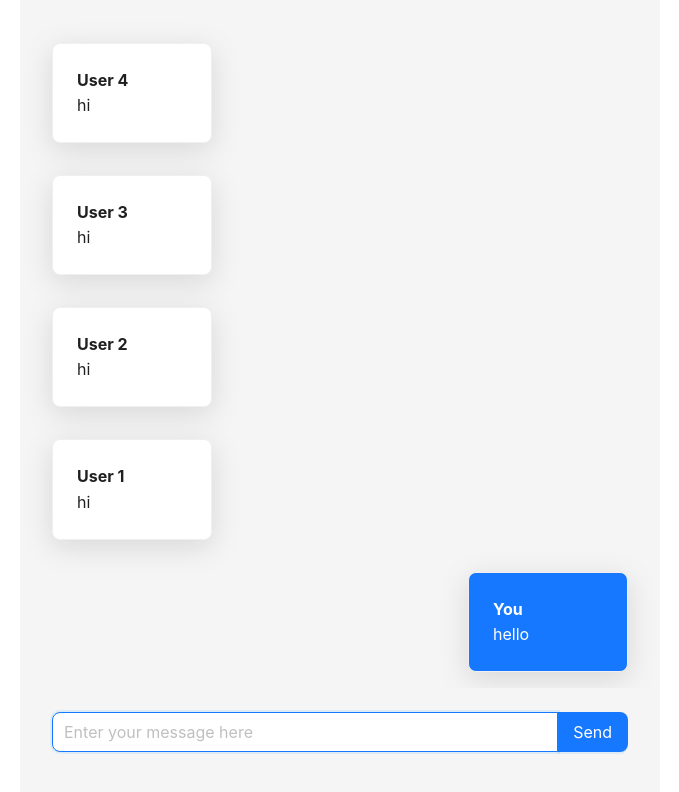
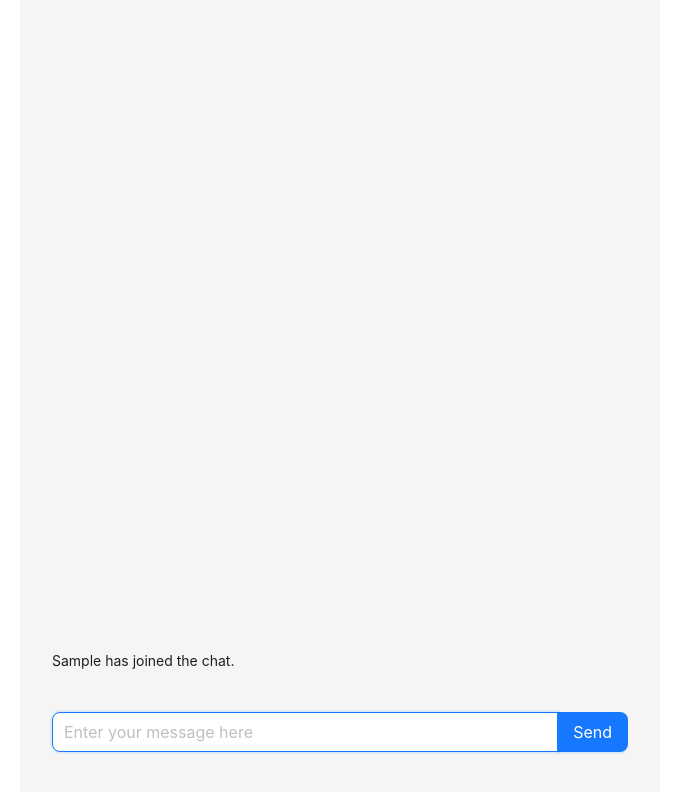
Before and after one commit to johniel-cenabre/message-ui-react, a React (Create React App) app: page / in a window 1280 px wide. Both pictures are taken after typing "Sample" into the empty fields and a click on the button "Submit". Shown: the top 792 px of the page, without its empty margins (300-979 px from the left). Built offline with nearby package versions, Linux system fonts and the light colour scheme.

Commit message:
Dispatch send message and update chat

```diff
--- a/src/components/chatroom/Chatroom.jsx
+++ b/src/components/chatroom/Chatroom.jsx
@@ -1,8 +1,24 @@
 import {Button, Card, Form, Input, Row, Space, Typography} from 'antd';
-import React, {useEffect, useRef} from 'react';
+import React, {useEffect, useRef, useState} from 'react';
 import styles from './Chatroom.module.css';
+import {SEND_MESSAGE, UPDATE_CHAT, chatStore} from '../../store/chatStore';
 
 function Chatroom({username}) {
+
+  const [chatState, setChatState] = useState(chatStore.getState());
+
+  useEffect(() => {
+    const storageListener = (e) => {
+      if (e.key === 'message-ui-react') {
+        chatStore.dispatch({type: UPDATE_CHAT, state: JSON.parse(e.newValue)});
+        setChatState(chatStore.getState());
+      }
+    };
+
+    window.addEventListener('storage', storageListener);
+
+    return () => window.removeEventListener('storage', storageListener);
+  }, []);
 
   const formRef = useRef();
   const inputRef = useRef();
@@ -21,62 +37,43 @@ function Chatroom({username}) {
       return;
     }
 
+    chatStore.dispatch({
+      type: SEND_MESSAGE,
+      username,
+      message
+    });
+
     await onReset();
     inputRef.current.focus();
   };
 
   return (
     <Form className={styles.chatroom} ref={formRef} onFinish={onSend}>
-      <Row className={styles.chatrow} justify="start">
-        <Card className={styles.messagebox}>
-          <Row>
-            <Typography.Text className={styles.user}>User 4</Typography.Text>
+      {chatState?.map((chat, index) => {
+
+        const isSystemMessage = !chat.username;
+
+        if (isSystemMessage) {
+          return <Row key={(chat.message + '' + index)} className={styles.chatrow} justify="start">
+            <Typography.Text className={styles.system}>{chat.message}</Typography.Text>
+          </Row>;
+        }
+
+        const isCurrentUserMessage = chat.username === username;
+
+        return (
+          <Row key={(chat.message + '' + index)} className={styles.chatrow} justify={isCurrentUserMessage ? 'end' : 'start'}>
+            <Card className={`${styles.messagebox}${isCurrentUserMessage ? ` ${styles.you}` : ''}`}>
+              <Row>
+                <Typography.Text className={styles.user}>{isCurrentUserMessage ? 'You' : chat.username}</Typography.Text>
+              </Row>
+              <Row>
+                <Typography.Text className={styles.message}>{chat.message}</Typography.Text>
+              </Row>
+            </Card>
           </Row>
-          <Row>
-            <Typography.Text className={styles.message}>hi</Typography.Text>
-          </Row>
-        </Card>
-      </Row>
-      <Row className={styles.chatrow} justify="start">
-        <Card className={styles.messagebox}>
-          <Row>
-            <Typography.Text className={styles.user}>User 3</Typography.Text>
-          </Row>
-          <Row>
-            <Typography.Text className={styles.message}>hi</Typography.Text>
-          </Row>
-        </Card>
-      </Row>
-      <Row className={styles.chatrow} justify="start">
-        <Card className={styles.messagebox}>
-          <Row>
-            <Typography.Text className={styles.user}>User 2</Typography.Text>
-          </Row>
-          <Row>
-            <Typography.Text className={styles.message}>hi</Typography.Text>
-          </Row>
-        </Card>
-      </Row>
-      <Row className={styles.chatrow} justify="start">
-        <Card className={styles.messagebox}>
-          <Row>
-            <Typography.Text className={styles.user}>User 1</Typography.Text>
-          </Row>
-          <Row>
-            <Typography.Text className={styles.message}>hi</Typography.Text>
-          </Row>
-        </Card>
-      </Row>
-      <Row className={styles.chatrow} justify="end">
-        <Card className={`${styles.messagebox} ${styles.you}`} bordered>
-          <Row>
-            <Typography.Text className={styles.user}>You</Typography.Text>
-          </Row>
-          <Row>
-            <Typography.Text className={styles.message}>hello</Typography.Text>
-          </Row>
-        </Card>
-      </Row>
+        );
+      })}
       <Row ref={bottomRef} />
       <Row className={styles.textboxRow}>
         <Form.Item className={styles.textboxContainer} name="message">
--- a/src/components/chatroom/Chatroom.module.css
+++ b/src/components/chatroom/Chatroom.module.css
@@ -14,7 +14,7 @@
 }
 
 .messagebox {
-  min-width: 10rem;
+  min-width: 12rem;
   max-width: 80%;
   box-shadow: rgba(100, 100, 111, 0.2) 0px 7px 29px 0px;
 }
```
